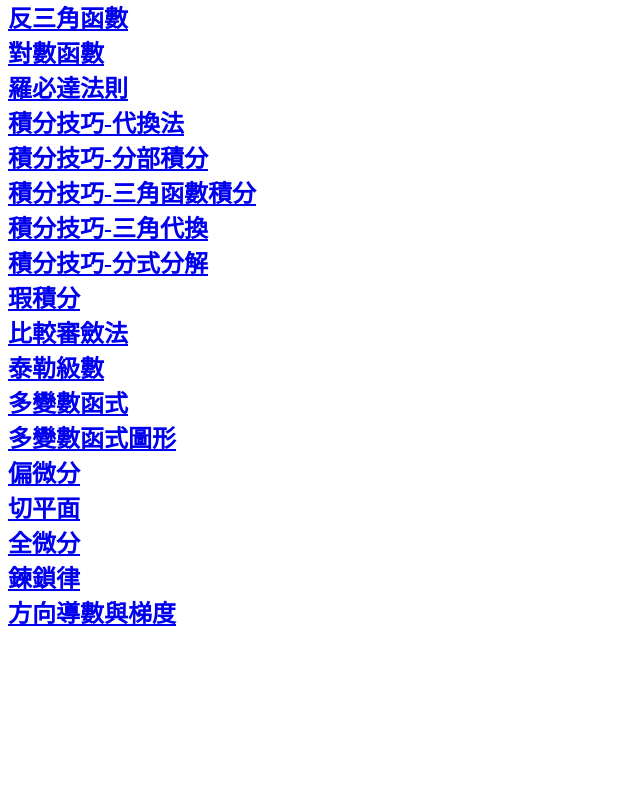
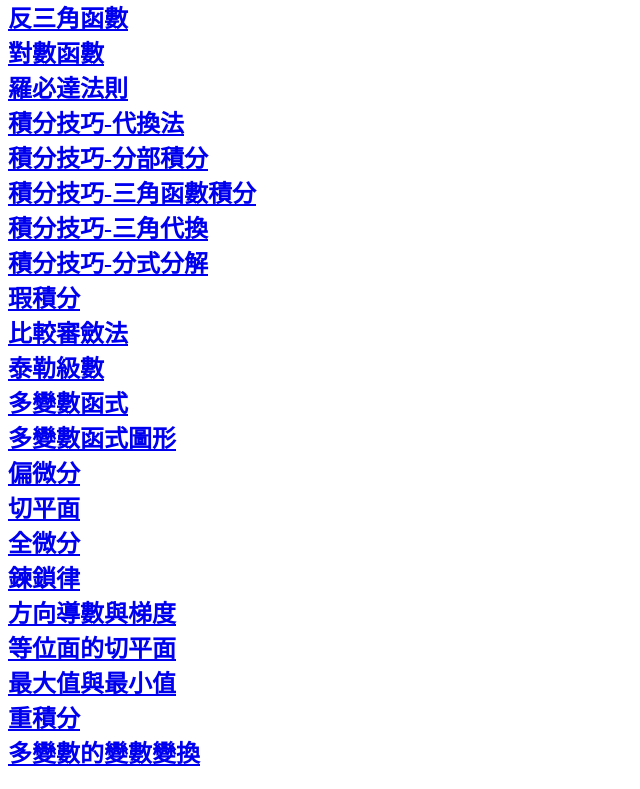
Before and after one commit to chouguting/chouguting.github.io, a plain HTML site: page calculus.html in a window 1280 px wide. Shown: the part 338-1127 px from the top of the page, without its empty margins (0-640 px from the left). Before the commit the page ends 987 px from the top, so only its background shows below. Drawn offline with Linux system fonts and the light colour scheme.

Commit message:
add files

```diff
--- a/calculus.html
+++ b/calculus.html
@@ -78,6 +78,14 @@
     <br>
     <a href="calculus2Tutorial/directionalDerivativesAndGradient.pdf">方向導數與梯度</a>
     <br>
+    <a href="calculus2Tutorial/tangentPlaneOfLevelSurface.pdf">等位面的切平面</a>
+    <br>
+    <a href="calculus2Tutorial/maximumAndMinimum.pdf">最大值與最小值</a>
+    <br>
+    <a href="calculus2Tutorial/doubleIntegral.pdf">重積分</a>
+    <br>
+    <a href="calculus2Tutorial/changeOfMultiVariable.pdf">多變數的變數變換</a>
+    <br>
 
 </h2>
 </body>
```
Also changed, not shown: 4 other files.
